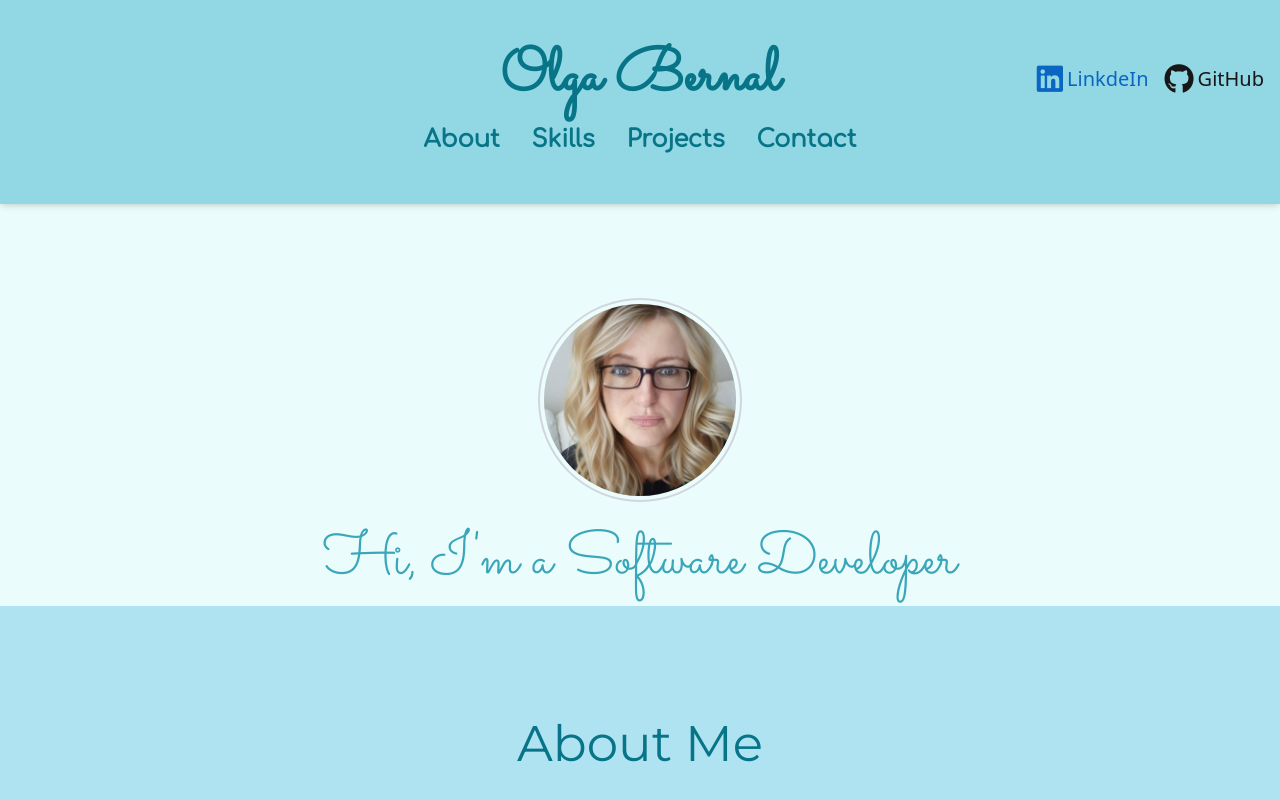
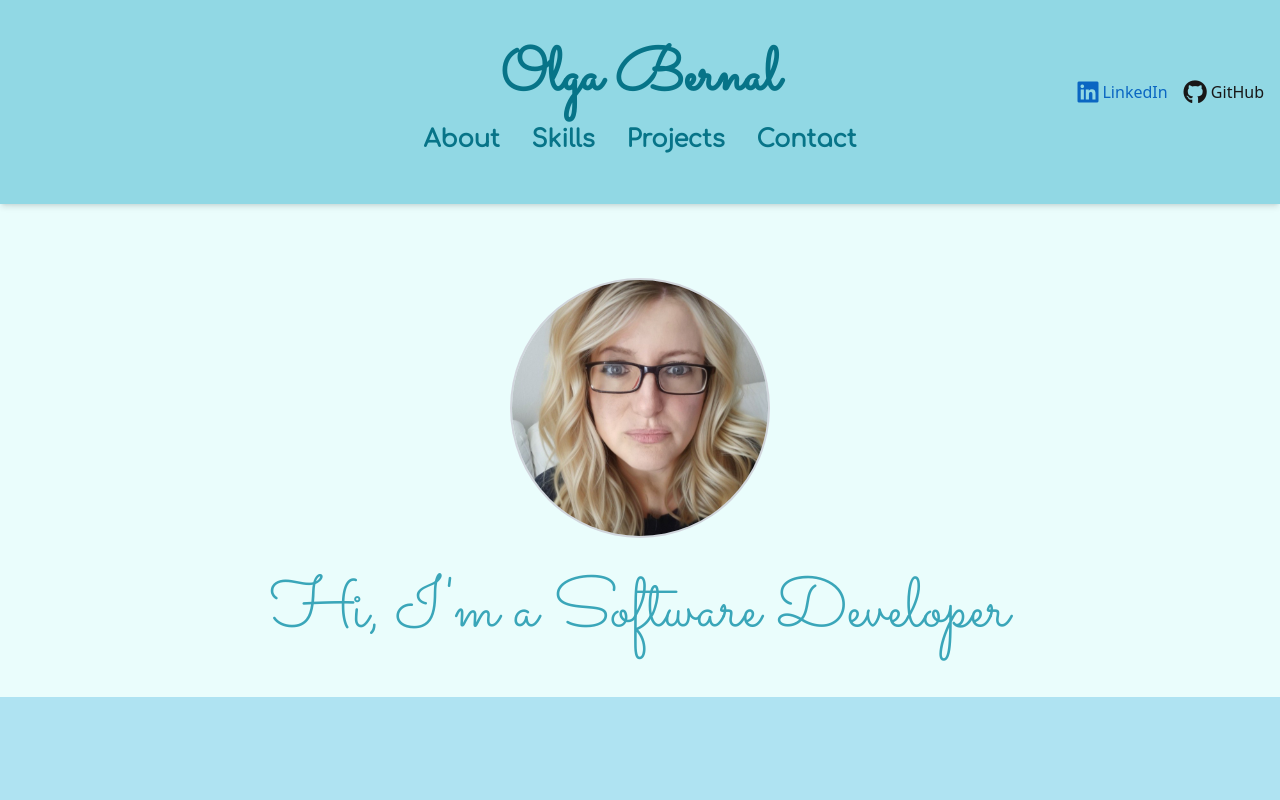
Before and after one commit to Obersan6/my-portfolio, a React (Vite) app: page / in a window 1280 px wide. Shown: the top 800 px of the page. Built offline with nearby package versions, Linux system fonts and the light colour scheme; a web font is replaced by a local one.

Commit message:
Update portfolio content

```diff
--- a/borrador.jsx
+++ /dev/null
@@ -1,11 +0,0 @@
-
-<a
-  href="#about"
-  className={`font-['Comfortaa'] text-[#3AA6B9] hover:text-[#27374a] font-bold transition-colors duration-300 nav-link ${
-    isShrunk
-      ? 'text-base sm:text-lg md:text-xl'
-      : 'text-lg sm:text-xl md:text-2xl'
-  }`}
->
-  About
-</a>
--- a/src/components/Home.jsx
+++ b/src/components/Home.jsx
@@ -7,17 +7,25 @@ import profilePic from '../assets/olga-img.jpg';
 function Home() {
     return (
         // <section id="home" className="bg-[#EAFDFC] py-16 text-center">
-        <section id="home" className="bg-[#EAFDFC]  pt-65 md:pt-75 text-center">
+        //The one below worked for non-responsive
+        // <section id="home" className="bg-[#EAFDFC]  pt-65 md:pt-75 text-center">
+        <section
+        id="home"
+        className="bg-[#EAFDFC] px-4 text-center
+                   mt-[200px] sm:pt-[180px] md:pt-[100px] lg:pt-[80px]"
+        >
             <img
-              src={profilePic}
-              alt="Olga Bernal"
-              className="profile-img mx-auto w-50 h-50 p-1 rounded-full ring-2 ring-gray-300 dark:ring-gray-500"
-            />
+                src={profilePic}
+                alt="Olga Bernal"
+                className="mx-auto rounded-full ring-2 ring-gray-300 dark:ring-gray-500
+                           w-32 h-32 sm:w-40 sm:h-40 md:w-52 md:h-52 lg:w-64 lg:h-64"
+              />
 
-            <h2 className="text-[60px] font-['Sacramento'] text-[#3AA6B9] mt-4">
-            {/* <h2 className="text-[60px] font-['Sacramento'] text-[#077488] mt-4"> */}
+            <h2 className="mt-6 mb-8 text-[#3AA6B9] font-['Sacramento']
+                 text-[28px] sm:text-[36px] md:text-[48px] lg:text-[70px]">
                 Hi, I'm a Software Developer
             </h2>
+
         </section>
     );
 }
--- a/src/components/Navbar.jsx
+++ b/src/components/Navbar.jsx
@@ -1,79 +1,36 @@
-/* NavBar Component */
-
-import React, { useState , useEffect } from 'react';
-
+import React, { useState, useEffect } from 'react';
 
 function Navbar() {
-    // Responsive feature
   const [isOpen, setIsOpen] = useState(false);
-    // Shrinking navbar
   const [isShrunk, setIsShrunk] = useState(false);
 
-    // Close the mobile menu when window is resized to medium or larger screens
   useEffect(() => {
     const handleResize = () => {
       if (window.innerWidth >= 768) {
         setIsOpen(false);
       }
     };
-
     window.addEventListener('resize', handleResize);
-
-        // Cleanup the even listener on component unmount
     return () => window.removeEventListener('resize', handleResize);
   }, []);
 
-    // Handle scroll to shrunk/restore navbar height
   useEffect(() => {
     const handleScroll = () => {
       setIsShrunk(window.scrollY > 50);
     };
-
     window.addEventListener('scroll', handleScroll);
     return () => window.removeEventListener('scroll', handleScroll);
   }, []);
 
   return (
     <nav className={`fixed top-0 w-full z-50 transition-all duration-300 ease-in-out bg-[#91D8E4] shadow-md ${isShrunk ? 'py-2' : 'py-12'}`}>
+      <div className="max-w-screen-xl mx-auto px-4 relative">
 
-            <div className="max-w-screen-xl mx-auto px-4 flex flex-col items-center justify-between relative">
-
-              {/* Social Icons - top-right corner */}
-              <div className="absolute top-4 right-4 flex space-x-4">
-                <a className="flex items-center space-x-1 text-[#0A66C2] hover:text-[#3AA6B9] text-sm sm:text-base md:text-lg lg:text-xl href="https://www.linkedin.com/in/olga-bernal/"
-    target="_blank"
-    rel="noopener noreferrer"
-  >
-                {/* <a className="text-[#0A66C2] hover:text-[#3AA6B9]" href="https://www.linkedin.com/in/olga-bernal/" target="_blank" rel="noopener noreferrer"> */}
-                  {/* <i className="fab fa-linkedin text-3xl text-[#0A66C2] hover:text-[#3AA6B9]"></i> LinkedIn
-                </a> */}
-                <i className="fab fa-linkedin text-xl sm:text-2l md:text-3xl"></i>
-                <span>LinkdeIn</span>
-                </a>
-
-                {/* <a className="text-[#181717] hover:text-[#3AA6B9]" href="https://github.com/Obersan6" target="_blank" rel="noopener noreferrer">
-                  <i className="fab fa-github text-3xl text-[#181717] hover:text-[#3AA6B9]"></i> GitHub
-                </a> */}
-                <a className="flex items-center space-x-1 text-[#181717] hover:text-[#3AA6B9] text-sm sm:text-base md:text-lg lg:text-xl"
-                href="https://github.com/Obersan6"
-    target="_blank"
-    rel="noopener noreferrer"
-  >
-    <i className="fab fa-github text-xl sm:text-2xl md:text-3xl"></i>
-    <span>GitHub</span>
-    </a>
-              </div>
-
-
-                {/* Brand Name */}
-                {/* <a
+        {/* Brand name centered */}
+        <div className="flex justify-center">
+          <a
             href="#home"
             className={`font-['Sacramento'] text-[#3AA6B9] hover:text-[#27464a] font-bold transition-colors duration-300 nav-link ${
-                    isShrunk ? 'text-[40px]' : 'text-[60px]'}`}
-                >
-                    Olga Bernal
-                </a> */}
-                <a href="#home" className={`font-['Sacramento'] text-[#3AA6B9] hover:text-[#27464a] font-bold transition-colors duration-300 nav-link ${
               isShrunk
                 ? 'text-2xl sm:text-3xl md:text-4xl'
                 : 'text-4xl sm:text-5xl md:text-6xl'
@@ -81,17 +38,37 @@ function Navbar() {
           >
             Olga Bernal
           </a>
+        </div>
 
-                {/* Hamburger Menu Button (Visible on Small Screens) */}
-                <div className="md:hidden mt-4">
+        {/* Social icons — absolute on larger screens */}
+        <div className="mt-4 flex justify-center sm:justify-end sm:absolute sm:top-4 sm:right-4 space-x-4 items-center text-xs sm:text-sm md:text-base">
+          <a
+            className="flex items-center space-x-1 text-[#0A66C2] hover:text-[#3AA6B9]"
+            href="https://www.linkedin.com/in/olga-bernal/"
+            target="_blank"
+            rel="noopener noreferrer"
+          >
+            <i className="fab fa-linkedin text-lg sm:text-xl md:text-2xl"></i>
+            <span className="hidden sm:inline">LinkedIn</span>
+          </a>
+          <a
+            className="flex items-center space-x-1 text-[#181717] hover:text-[#3AA6B9]"
+            href="https://github.com/Obersan6"
+            target="_blank"
+            rel="noopener noreferrer"
+          >
+            <i className="fab fa-github text-lg sm:text-xl md:text-2xl"></i>
+            <span className="hidden sm:inline">GitHub</span>
+          </a>
+        </div>
+
+        {/* Hamburger Button */}
+        <div className="md:hidden mt-4 flex justify-center">
           <button
             onClick={() => setIsOpen(!isOpen)}
-                      className="text-[#3AA6B9]
-                      focus:outline-none"
+            className="text-[#3AA6B9] focus:outline-none"
             aria-label="Toggle navigation"
           >
-
-                    {/* Hamburger Icon */}
             <svg className="w-6 h-6" fill="none" stroke="currentColor" viewBox="0 0 24 24">
               {isOpen ? (
                 <path strokeLinecap="round" strokeLinejoin="round" strokeWidth={2} d="M6 18L18 6M6 6l12 12" />
@@ -102,70 +79,30 @@ function Navbar() {
           </button>
         </div>
 
-
         {/* Navigation Links */}
-                <ul className={`mt-4 space-y-2 md:space-y-0 md:space-x-8 md:flex ${isOpen ? 'flex flex-col items-center' : 'hidden'} md:flex`}
+        <ul
+          className={`mt-4 space-y-2 md:space-y-0 md:space-x-8 md:flex justify-center ${
+            isOpen ? 'flex flex-col items-center' : 'hidden'
+          } md:flex`}
         >
-                  <li>
-                    {/* <a href="#about" className={`font-['Comfortaa'] text-[#3AA6B9] hover:text-[#27374a] font-bold transition-colors duration 300 nav-link ${isShrunk ? 'text-[20px]' : 'text-[25px]'}`}>
-                      About
-                    </a> */}
-                    <a href="#about" className={`font-['Comfortaa'] text-[#3AA6B9] hover:text-[#27374a] font-bold transition-colors duration-300 nav-link ${
+          {['about', 'skills', 'projects', 'contact'].map((id) => (
+            <li key={id}>
+              <a
+                href={`#${id}`}
+                className={`font-['Comfortaa'] text-[#3AA6B9] hover:text-[#27374a] font-bold transition-colors duration-300 nav-link ${
                   isShrunk
                     ? 'text-base sm:text-lg md:text-xl'
                     : 'text-lg sm:text-xl md:text-2xl'
                 }`}
               >
-                      About
+                {id.charAt(0).toUpperCase() + id.slice(1)}
               </a>
             </li>
-                  <li>
-                    {/* <a href="#skills" className={`font-['Comfortaa'] text-[#3AA6B9] hover:text-[#27374a] font-bold transition-colors duration 300 nav-link ${isShrunk ? 'text-[20px]' : 'text-[25px]'}`}>
-                      Skills
-                    </a> */}
-
-                    <a href="#skills" className={`font-['Comfortaa'] text-[#3AA6B9] hover:text-[#27374a] font-bold transition-colors duration 300 nav-link ${
-    isShrunk
-      ? 'text-base sm:text-lg md:text-xl'
-      : 'text-lg sm:text-xl md:text-2xl'
-  }`}
-                    >
-                      Skills
-                    </a>
-                  </li>
-                  <li>
-                    {/* <a href="#projects" className={`font-['Comfortaa'] text-[#3AA6B9] hover:text-[#27374a] transition-colors font-bold duration 300 nav-link ${isShrunk ? 'text-[20px]' : 'text-[25px]'}`}>
-                      Projects
-                    </a> */}
-
-                    <a href="#projects" className={`font-['Comfortaa'] text-[#3AA6B9] hover:text-[#27374a] transition-colors font-bold duration 300 nav-link ${
-                      isShrunk
-                        ? 'text-base sm:text-lg md:text-xl'
-                        : 'text-lg sm:text-xl md:text-2xl'
-                    }`}
-                    >
-                      Projects
-                    </a>
-                  </li>
-                  <li>
-                    {/* <a href="#contact" className={`font-['Comfortaa'] text-[#3AA6B9] hover:text-[#27374a] transition-colors font-bold duration 300 nav-link ${isShrunk ? 'text-[20px]' : 'text-[25px]'}`}>
-                      Contact
-                    </a> */}
-
-                    <a href="#contact" className={`font-['Comfortaa'] text-[#3AA6B9] hover:text-[#27374a] transition-colors font-bold duration 300 nav-link ${
-                      isShrunk
-                       ? 'text-base sm:text-lg md:text-xl'
-                       : 'text-lg sm:text-xl md:text-2xl'
-                    }`}
-                    >
-                      Contact
-                    </a>
-                  </li>
+          ))}
         </ul>
       </div>
     </nav>
-    )
+  );
 }
 
-
 export default Navbar;
```
Also changed, not shown: 1 other file (tests, documents, lock files or other folders). Lines whose indentation alone changed are shown as unchanged.
